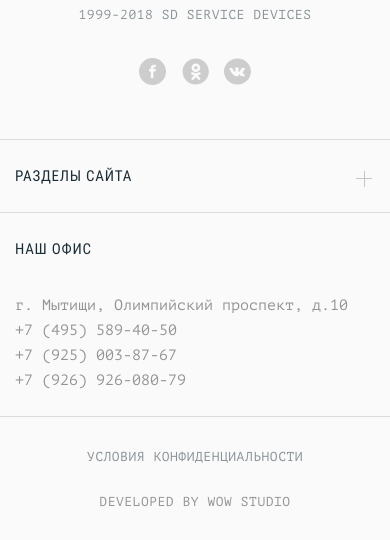
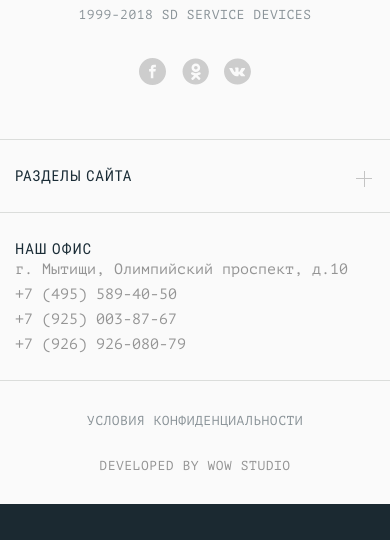
Before and after one commit to grizzly-attack/Smart-Device, a website: page source/index.html in a window 390 px wide. Shown: the part 4123-4663 px from the top of the page. After the commit the page ends 4627 px from the top, so only its background shows below. Drawn offline with nearby package versions, Linux system fonts and the light colour scheme; files that its build step writes are made by us from their sources.

Commit message:
подключение JS. Доработка стилизации

```diff
--- a/source/index.html
+++ b/source/index.html
@@ -256,8 +256,7 @@
 
         <div class="page-footer__contacts">
           <p class="page-footer__title">Наш офис</p>
-          <button class="page-footer__toggle page-footer__toggle--opened page-footer__toggle--js-locked" type="button"><span class="visually-hidden">Показать контакты</span></button>
-          <div class="page-footer__content page-footer__block page-footer__block--js-locked">
+          <div class="page-footer__content">
             <p class="page-footer__text">г. Мытищи, Олимпийский проспект, д.10</p>
             <p class="page-footer__text">+7 (495) 589-40-50</p>
             <p class="page-footer__text">+7 (925) 003-87-67</p>
```
Also changed, not shown: build/index.html.
